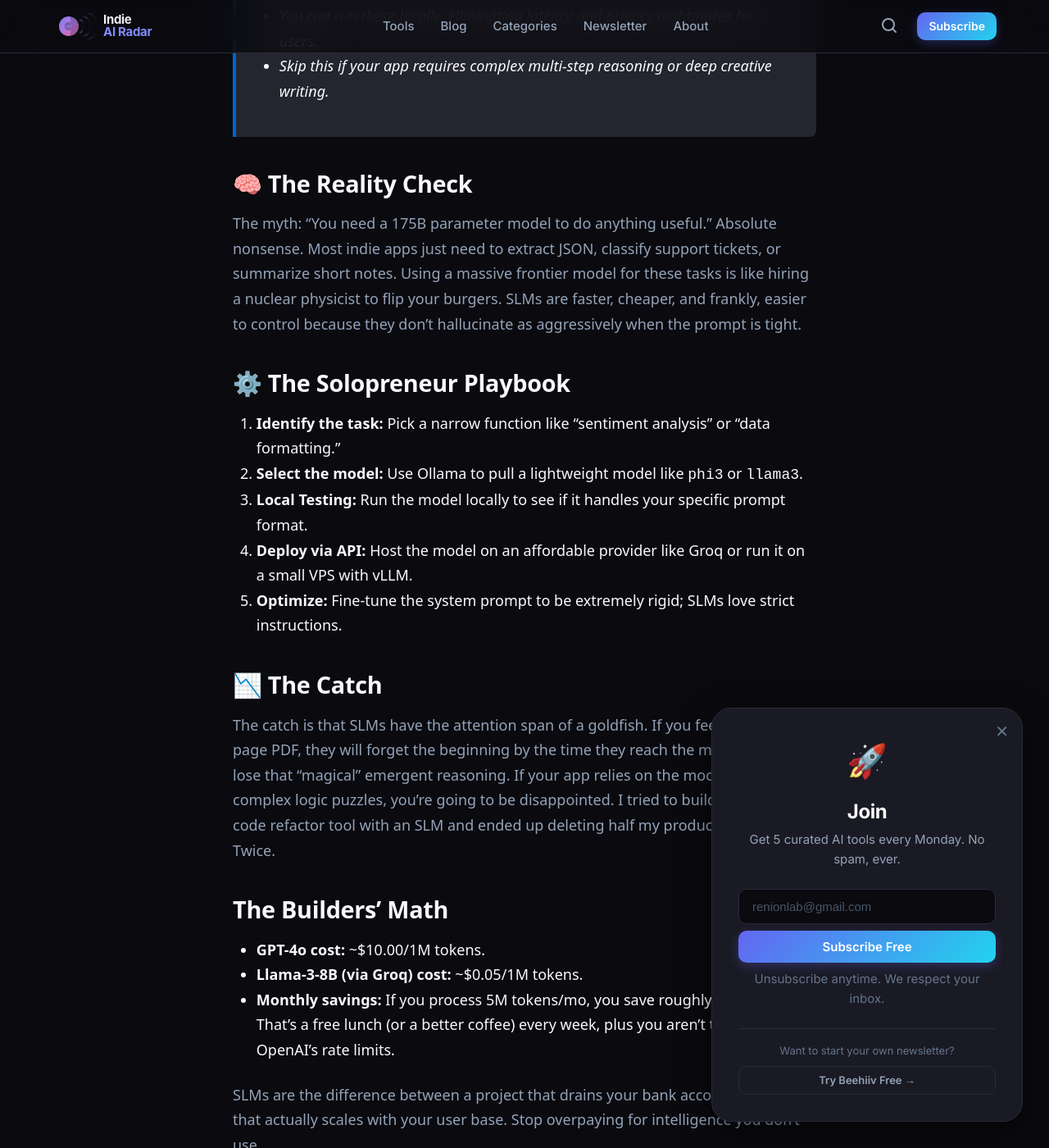
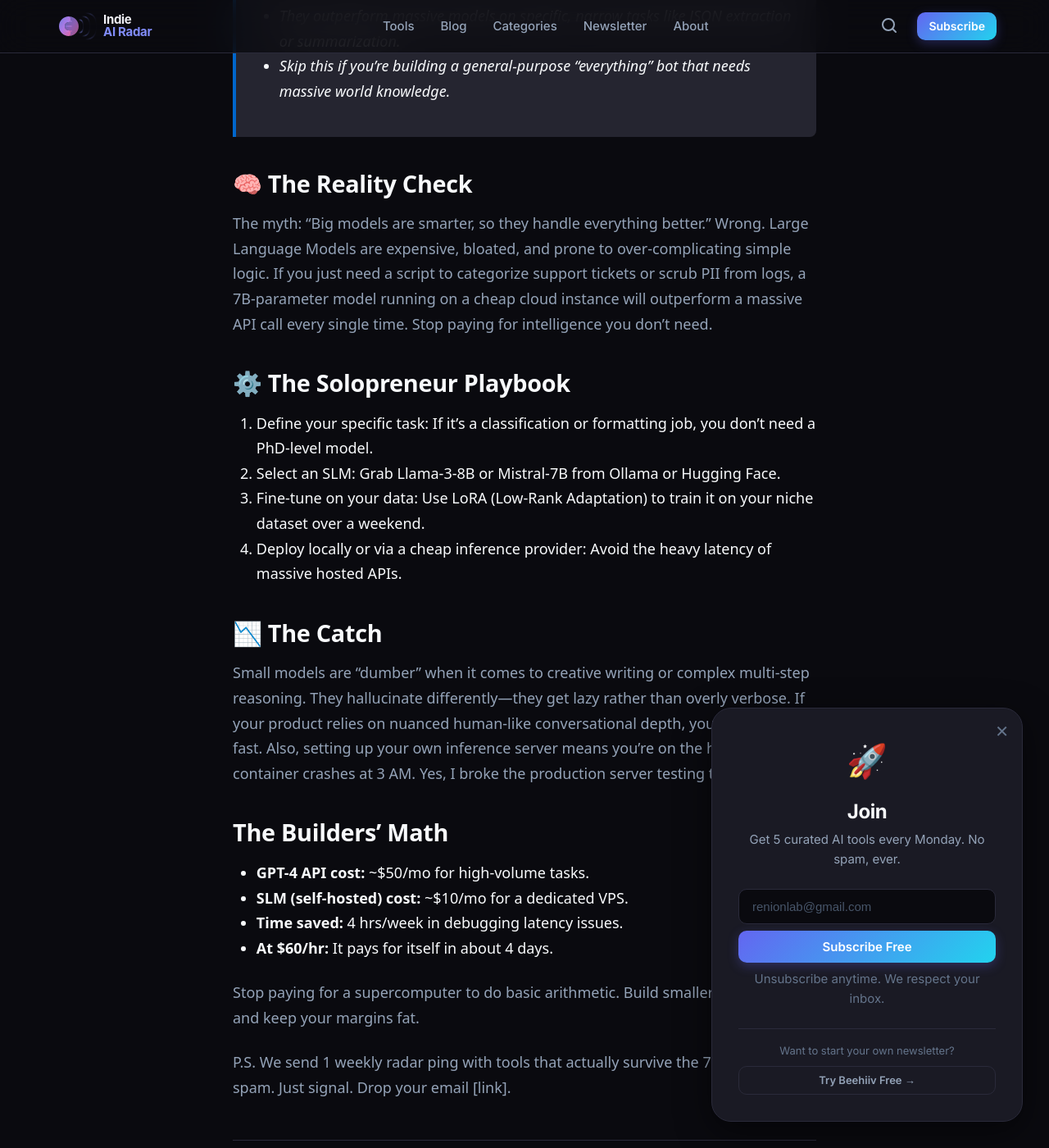
Before and after one commit to renion-dev/indiearadar, a Jekyll site: the page built from _posts/2026-08-19-the-rise-of-small-language-models-slms-why-bigger-isnt-bette.md, in a window 1280 px wide and 1400 px high, scrolled down 1342 px. Shown: the whole window at 82% size. Built offline with Jekyll 4.4.1, drawn with Linux system fonts in a browser that asks for light colours; some of the changed text lies outside the part shown.

Commit message:
🤖 New blog post and updated tag pages [2026-08-19 19:17]

```diff
--- a/_posts/2026-08-19-the-rise-of-small-language-models-slms-why-bigger-isnt-bette.md
+++ b/_posts/2026-08-19-the-rise-of-small-language-models-slms-why-bigger-isnt-bette.md
@@ -13,31 +13,31 @@ image: "assets/images/og/tool-the-rise-of-small-language-models-slms-why-bigger-
 
 # The Rise of Small Language Models (SLMs): Why Bigger Isn't Better for Indie Devs
 
-Chasing GPT-4 API costs is the fastest way to turn your indie SaaS into a non-profit charity for OpenAI.
+Chasing GPT-4 for every mundane micro-task is the fastest way to burn your runway and tank your latency.
 
 > **⚡ TL;DR**
-> * SLMs (like Phi-3 or Llama-3-8B) deliver 90% of GPT-4's performance at 1/10th the cost.
-> * You can run these locally, eliminating latency and privacy nightmares for users.
-> * Skip this if your app requires complex multi-step reasoning or deep creative writing.
+> * SLMs (like Phi-3 or Llama-3-8B) are faster, cheaper, and private enough to run locally.
+> * They outperform massive models on specific, narrow tasks like JSON extraction or summarization.
+> * Skip this if you’re building a general-purpose "everything" bot that needs massive world knowledge.
 
 ## 🧠 The Reality Check
-The myth: "You need a 175B parameter model to do anything useful." Absolute nonsense. Most indie apps just need to extract JSON, classify support tickets, or summarize short notes. Using a massive frontier model for these tasks is like hiring a nuclear physicist to flip your burgers. SLMs are faster, cheaper, and frankly, easier to control because they don't hallucinate as aggressively when the prompt is tight.
+The myth: "Big models are smarter, so they handle everything better." Wrong. Large Language Models are expensive, bloated, and prone to over-complicating simple logic. If you just need a script to categorize support tickets or scrub PII from logs, a 7B-parameter model running on a cheap cloud instance will outperform a massive API call every single time. Stop paying for intelligence you don’t need.
 
 ## ⚙️ The Solopreneur Playbook
-1. **Identify the task:** Pick a narrow function like "sentiment analysis" or "data formatting."
-2. **Select the model:** Use Ollama to pull a lightweight model like `phi3` or `llama3`.
-3. **Local Testing:** Run the model locally to see if it handles your specific prompt format.
-4. **Deploy via API:** Host the model on an affordable provider like Groq or run it on a small VPS with vLLM.
-5. **Optimize:** Fine-tune the system prompt to be extremely rigid; SLMs love strict instructions.
+1. Define your specific task: If it's a classification or formatting job, you don't need a PhD-level model.
+2. Select an SLM: Grab Llama-3-8B or Mistral-7B from Ollama or Hugging Face.
+3. Fine-tune on your data: Use LoRA (Low-Rank Adaptation) to train it on your niche dataset over a weekend.
+4. Deploy locally or via a cheap inference provider: Avoid the heavy latency of massive hosted APIs.
 
 ## 📉 The Catch
-The catch is that SLMs have the attention span of a goldfish. If you feed them a 50-page PDF, they will forget the beginning by the time they reach the middle. You also lose that "magical" emergent reasoning. If your app relies on the model solving complex logic puzzles, you’re going to be disappointed. I tried to build a complex code refactor tool with an SLM and ended up deleting half my production database. Twice.
+Small models are "dumber" when it comes to creative writing or complex multi-step reasoning. They hallucinate differently—they get lazy rather than overly verbose. If your product relies on nuanced human-like conversational depth, you’ll hit a wall fast. Also, setting up your own inference server means you’re on the hook when the container crashes at 3 AM. Yes, I broke the production server testing this. Twice.
 
 ## The Builders' Math
-* **GPT-4o cost:** ~$10.00/1M tokens.
-* **Llama-3-8B (via Groq) cost:** ~$0.05/1M tokens.
-* **Monthly savings:** If you process 5M tokens/mo, you save roughly $50/mo. That’s a free lunch (or a better coffee) every week, plus you aren't tethered to OpenAI's rate limits.
+*   **GPT-4 API cost:** ~$50/mo for high-volume tasks.
+*   **SLM (self-hosted) cost:** ~$10/mo for a dedicated VPS.
+*   **Time saved:** 4 hrs/week in debugging latency issues.
+*   **At $60/hr:** It pays for itself in about 4 days.
 
-SLMs are the difference between a project that drains your bank account and one that actually scales with your user base. Stop overpaying for intelligence you don't use.
+Stop paying for a supercomputer to do basic arithmetic. Build smaller, build faster, and keep your margins fat.
 
 P.S. We send 1 weekly radar ping with tools that actually survive the 7-day test. No spam. Just signal. Drop your email [link].
```
